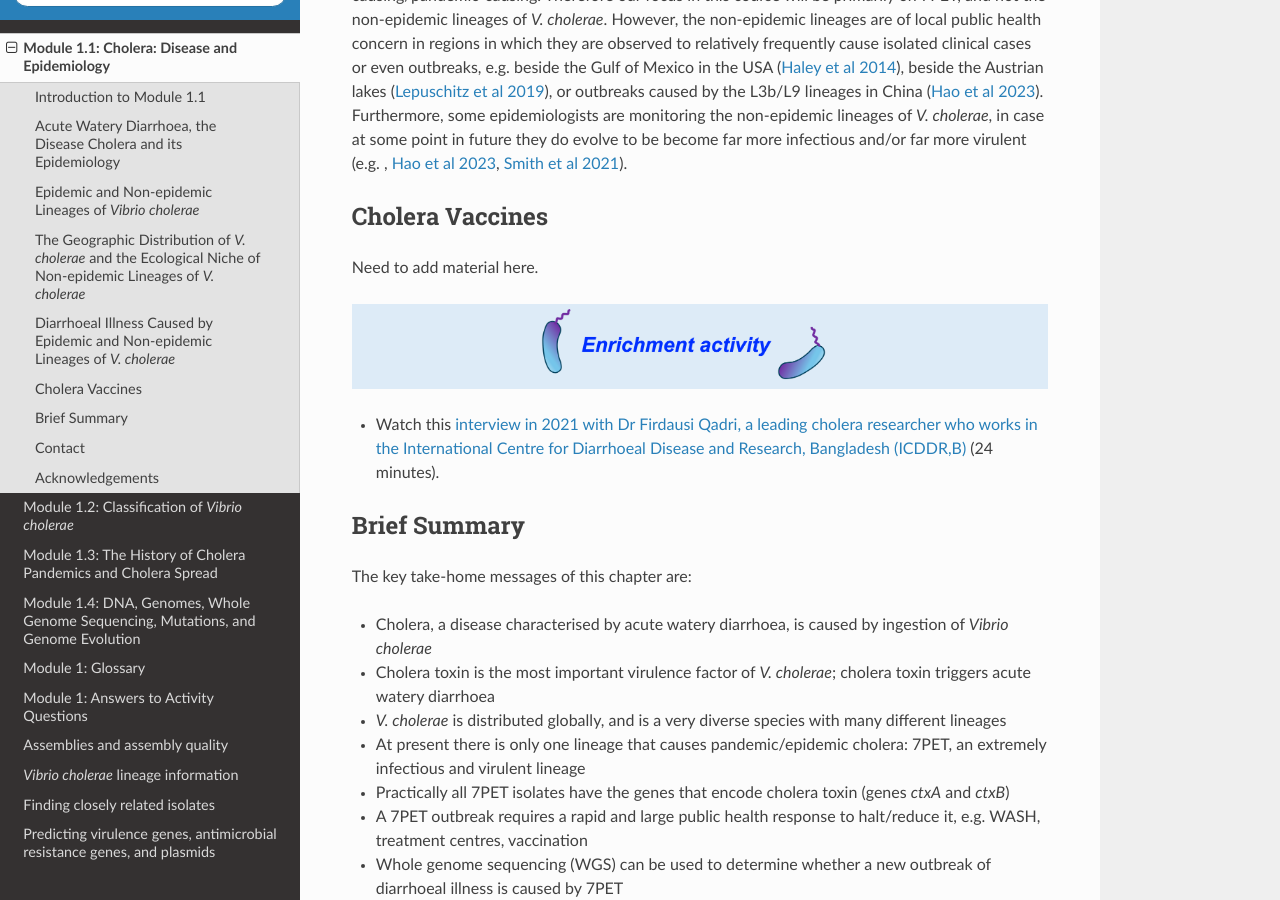
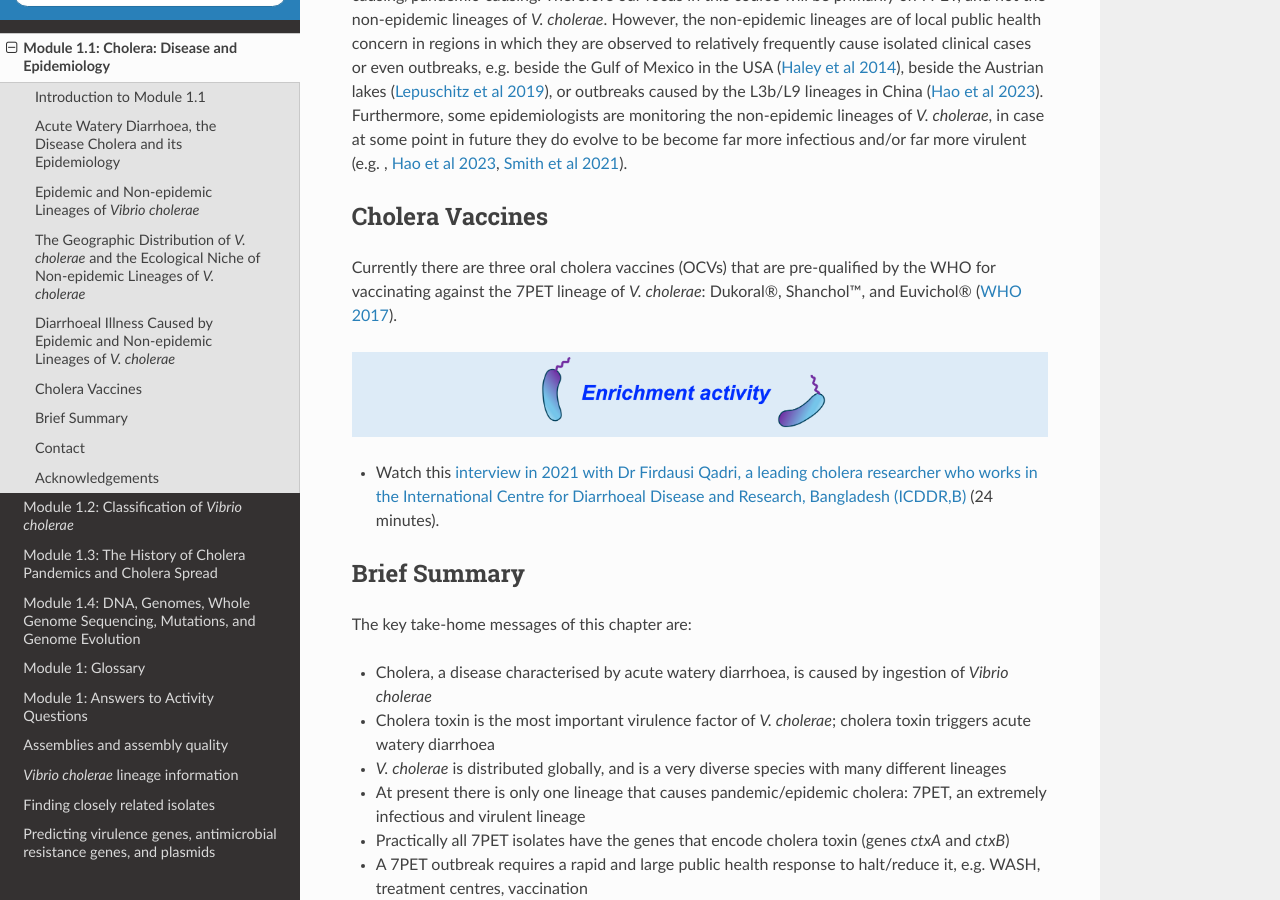
Before and after one commit to avrilcoghlan/cholerabook, a Sphinx documentation site: the page built from docs/source/vibriogenomes.rst, in a window 1280 px wide and 900 px high, scrolled down 11559 px. Built offline with Sphinx 7.4.7 and the Read the Docs theme 2.0.0, drawn with Linux system fonts in a browser that asks for light colours.

Commit message:
Update vibriogenomes.rst

```diff
--- a/docs/source/vibriogenomes.rst
+++ b/docs/source/vibriogenomes.rst
@@ -413,7 +413,10 @@ do evolve to be become far more infectious and/or far more virulent (e.g. , `Hao
 Cholera Vaccines
 ----------------
 
-Need to add material here.
+Currently there are three oral cholera vaccines (OCVs) that are pre-qualified by the WHO for vaccinating against the 7PET lineage of *V. cholerae*:
+Dukoral®, Shanchol™, and Euvichol® (`WHO 2017`_).
+
+.. _WHO 2017: https://iris.who.int/bitstream/handle/10665/258763/WER9234.pdf?sequence=1
 
 .. image:: Activity.png
   :width: 1050
```
